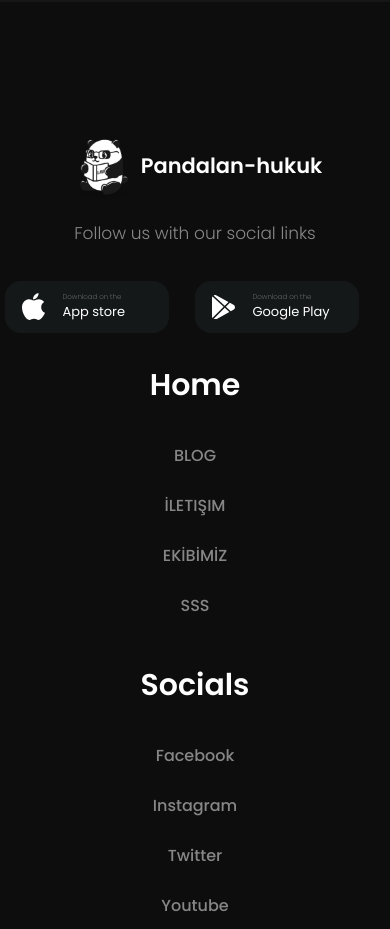
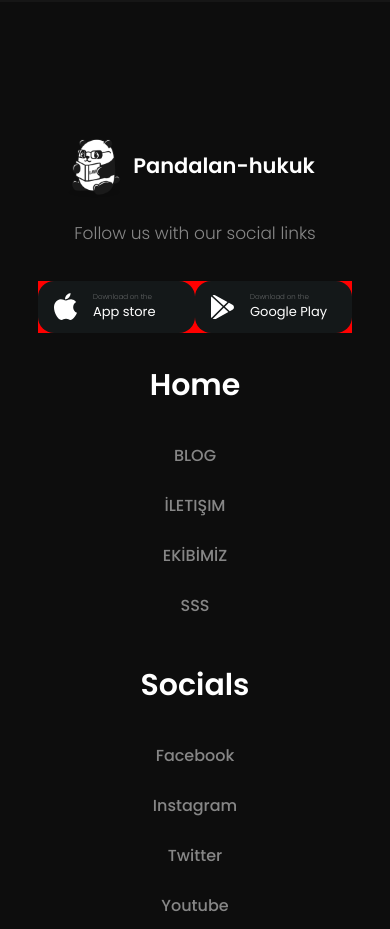
Before and after one commit to TheMuCiT/Panda, a React (Create React App) app in the folder frontend/: page / in a window 390 px wide. Shown: the part 6880-7809 px from the top of the page. Built offline with nearby package versions, Linux system fonts and the light colour scheme.

Commit message:
mobile version test

```diff
--- a/frontend/src/components/footer/footer.css
+++ b/frontend/src/components/footer/footer.css
@@ -56,6 +56,7 @@
      display: flex;
      justify-content: space-between;
      max-width: 380px;
+     background-color: red;
 }
 
 .footerLeftLinksIcon {
@@ -180,10 +181,21 @@
           display: flex;
           flex-direction: column;
      }
+     .footerLeftIcon {
+          margin-left: -15px;
+     }
 
      .footerRightColumn {
           justify-content: center;
           align-items: center;
           margin: 10px 0;
      }
+
+     .footerLeftLinksIcon {
+          margin-right: 0;
+     }
+
+     .footerLeftLinksIcons {
+          width: 95%;
+     }
 }
--- a/frontend/src/components/haydi/haydi.css
+++ b/frontend/src/components/haydi/haydi.css
@@ -177,3 +177,10 @@
           right: 0;
      }
 }
+
+@media only screen and (max-width: 600px) {
+     .haydiRightSection3,
+     .haydiRightSection4 {
+          width: 180px;
+     }
+}
```
